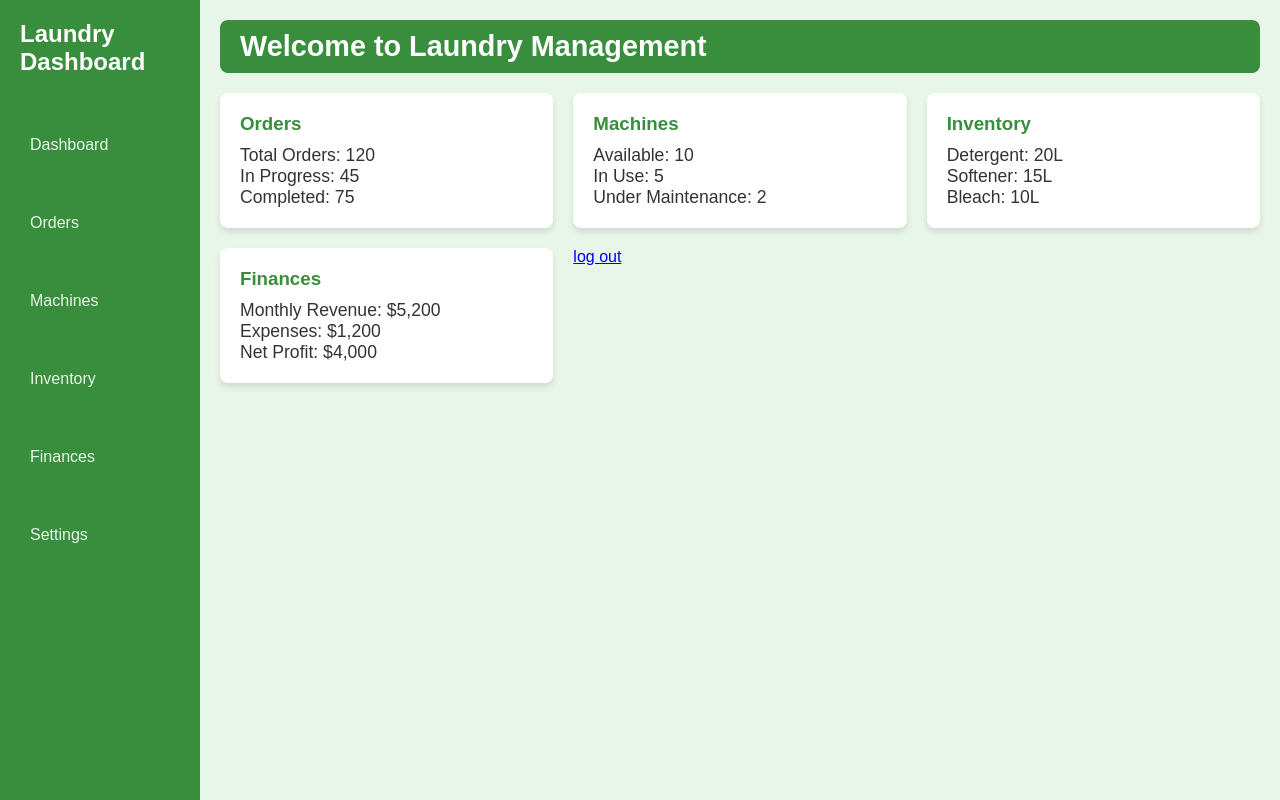
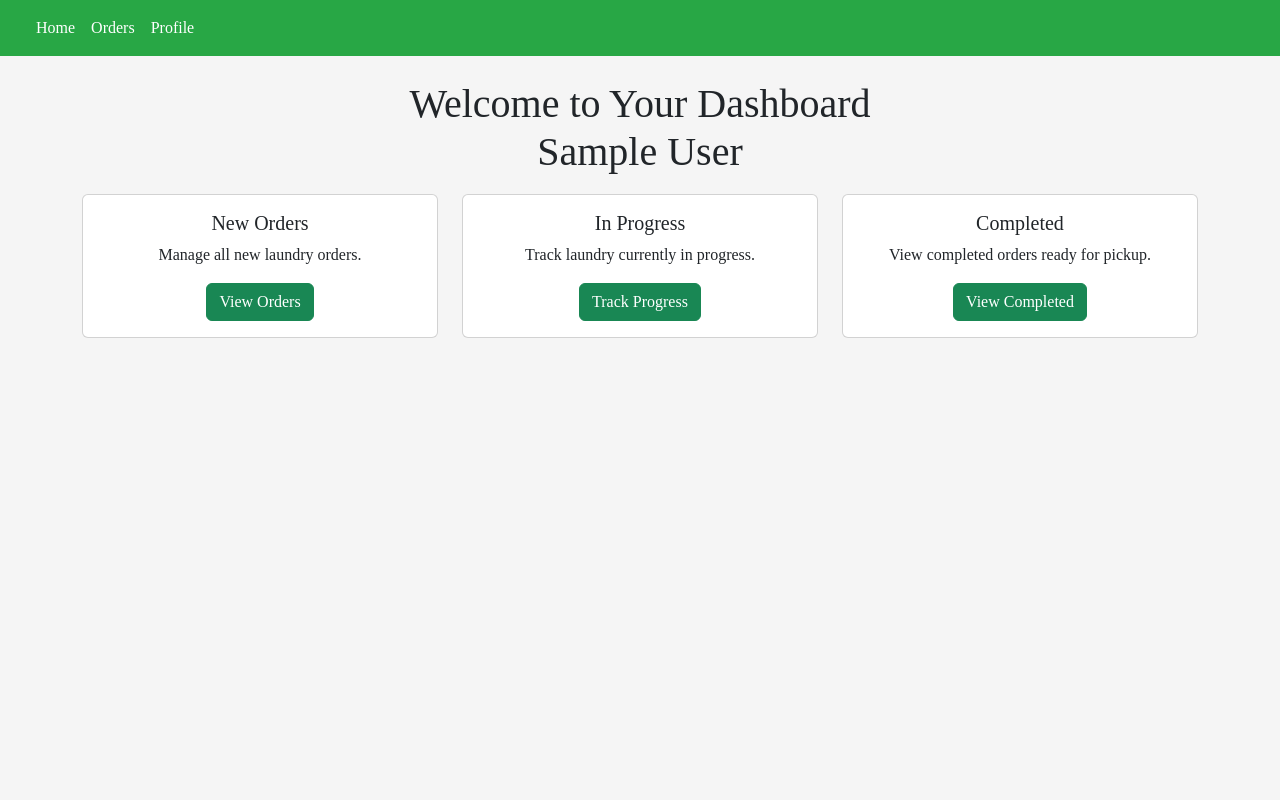
Before and after one commit to sadib520/easy_laundry, a Django app: page /dashboard/ in a window 1280 px wide. Run offline with Django 5.2, Linux system fonts and the light colour scheme; a user stored in the database is signed in; tables that the repository leaves empty hold one stand-in row (values such as "Sample post"); parts of the project's set-up code (start-up, migrations or seed data) failed here and were passed over.

Commit message:
dashboard and landing page changes

```diff
--- a/vp/dashboard/urls.py
+++ b/vp/dashboard/urls.py
@@ -3,5 +3,7 @@ from . import views
 
 urlpatterns = [
     path('dashboard/', views.dashboard, name = 'dash_path'),
+    path('dashboard/order', views.order, name='order_path'),
+    path('dashboard/profile', views.profile, name='profile_path'),
 
 ]
--- a/vp/dashboard/views.py
+++ b/vp/dashboard/views.py
@@ -1,10 +1,35 @@
 from django.shortcuts import render
 from django.contrib.auth.decorators import login_required
-
+from login.models import custom_user
 
 
 
 # Create your views here.
-@login_required()
+@login_required
 def dashboard(request):
-    return render(request, 'dash.html', {})
+    # user = request.user #*this is the currently logged in user. it is django's built i user model, but if you use a custom user model, it will be an instance of that custom model.
+    email = request.user.email
+    user_name = custom_user.objects.raw('select id, name from login_custom_user where email = %s', [email])   #!returns a queryset
+    name = None
+    for user in user_name:
+        name = user.name
+        break
+    print(name)
+    print(user.is_authenticated)
+    return render(request, 'dash/dash.html', {'name': name})
+
+
+def order(request):
+    return render(request, 'dash/order.html')
+
+
+def profile(request):
+    email = request.user.email
+    user_name = custom_user.objects.raw('select id, name, number from login_custom_user where email = %s', [email])
+
+    name = None
+    for user in user_name:
+        name = user.name
+        number = user.number
+        break
+    return render(request, 'dash/profile.html', {'name': name, 'number': number, 'email': email})
--- a/vp/home/views.py
+++ b/vp/home/views.py
@@ -13,8 +13,7 @@ def cards(request):
 def join(request):
     return render(request, 'landing/joinus.html')
 
-from django.http import HttpResponse
-from django.shortcuts import redirect, render
+
 
 def contact(request):
     if request.method == 'POST':
--- a/vp/templates/dash.html
+++ /dev/null
@@ -1,137 +0,0 @@
-<!DOCTYPE html>
-<html lang="en">
-<head>
-  <meta charset="UTF-8">
-  <meta name="viewport" content="width=device-width, initial-scale=1.0">
-  <title>Laundry Management Dashboard</title>
-  <style>
-    * {
-      margin: 0;
-      padding: 0;
-      box-sizing: border-box;
-      font-family: Arial, sans-serif;
-    }
-
-    body {
-      display: flex;
-      min-height: 100vh;
-      background-color: #e8f5e9; /* Light green background */
-      color: #333;
-    }
-
-    .sidebar {
-      width: 200px;
-      background-color: #388e3c; /* Dark green */
-      color: #fff;
-      padding: 20px;
-      display: flex;
-      flex-direction: column;
-      gap: 20px;
-    }
-
-    .sidebar h2 {
-      font-size: 1.5em;
-      margin-bottom: 20px;
-    }
-
-    .sidebar div {
-      font-size: 1em;
-      margin: 10px 0;
-      padding: 10px;
-      border-radius: 4px;
-      color: #e8f5e9; /* Lighter green text color */
-    }
-
-    .content {
-      flex-grow: 1;
-      padding: 20px;
-      display: flex;
-      flex-direction: column;
-      gap: 20px;
-    }
-
-    .header {
-      background-color: #388e3c; /* Dark green */
-      color: #fff;
-      padding: 10px 20px;
-      border-radius: 8px;
-    }
-
-    .header h1 {
-      font-size: 1.8em;
-    }
-
-    .grid-container {
-      display: grid;
-      grid-template-columns: repeat(auto-fit, minmax(250px, 1fr));
-      gap: 20px;
-    }
-
-    .card {
-      background-color: #fff;
-      padding: 20px;
-      border-radius: 8px;
-      box-shadow: 0 4px 6px rgba(0, 0, 0, 0.1);
-    }
-
-    .card h3 {
-      margin-bottom: 10px;
-      color: #388e3c; /* Dark green */
-    }
-
-    .card p {
-      font-size: 1.1em;
-    }
-  </style>
-</head>
-<body>
-
-  <div class="sidebar">
-    <h2>Laundry Dashboard</h2>
-    <div>Dashboard</div>
-    <div>Orders</div>
-    <div>Machines</div>
-    <div>Inventory</div>
-    <div>Finances</div>
-    <div>Settings</div>
-  </div>
-
-  <div class="content">
-    <div class="header">
-      <h1>Welcome to Laundry Management</h1>
-    </div>
-
-    <div class="grid-container">
-      <div class="card">
-        <h3>Orders</h3>
-        <p>Total Orders: 120</p>
-        <p>In Progress: 45</p>
-        <p>Completed: 75</p>
-      </div>
-      <div class="card">
-        <h3>Machines</h3>
-        <p>Available: 10</p>
-        <p>In Use: 5</p>
-        <p>Under Maintenance: 2</p>
-      </div>
-      <div class="card">
-        <h3>Inventory</h3>
-        <p>Detergent: 20L</p>
-        <p>Softener: 15L</p>
-        <p>Bleach: 10L</p>
-      </div>
-      <div class="card">
-        <h3>Finances</h3>
-        <p>Monthly Revenue: $5,200</p>
-        <p>Expenses: $1,200</p>
-        <p>Net Profit: $4,000</p>
-      </div>
-
-      <div>
-        <a href="{% url 'login_path'%}" class="btn btn-primary">log out</a>
-      </div>
-    </div>
-  </div>
-
-</body>
-</html>
--- /dev/null
+++ b/vp/templates/dash/dash.html
@@ -0,0 +1,89 @@
+<!DOCTYPE html>
+<html lang="en">
+<head>
+  <meta charset="UTF-8">
+  <meta name="viewport" content="width=device-width, initial-scale=1.0">
+  <title>Laundry Service Dashboard</title>
+  <link href="https://cdn.jsdelivr.net/npm/bootstrap@5.3.0/dist/css/bootstrap.min.css" rel="stylesheet">
+  <style>
+    body {
+      background-color: #f8f9fa;
+      font-family: fira code;
+      background-color: whitesmoke;
+    }
+    .navbar {
+      background-color: #28a745; /* Green color */
+    }
+    .navbar-brand, .nav-link {
+      color: white !important;
+    }
+    .card {
+      margin: 10px 0;
+    }
+  </style>
+</head>
+<body>
+  <nav class="navbar navbar-expand-lg navbar-dark">
+    <div class="container-fluid">
+      <a class="navbar-brand" href="#"></a>
+      <button class="navbar-toggler" type="button" data-bs-toggle="collapse" data-bs-target="#navbarNav" aria-controls="navbarNav" aria-expanded="false" aria-label="Toggle navigation">
+        <span class="navbar-toggler-icon"></span>
+      </button>
+      <div class="collapse navbar-collapse" id="navbarNav">
+        <ul class="navbar-nav">
+          <li class="nav-item">
+            <a class="nav-link active" href="{%url 'dash_path'%}">Home</a>
+          </li>
+          <li class="nav-item">
+            <a class="nav-link" href="{%url 'order_path'%}">Orders</a>
+          </li>
+          <li class="nav-item">
+            <a class="nav-link" href="{%url 'profile_path'%}">Profile</a>
+          </li>
+        </ul>
+      </div>
+    </div>
+  </nav>
+
+  <div class="container mt-4">
+    <h1 class="text-center">Welcome to Your Dashboard<br>{{name}}</h1>
+    <div class="row">
+      <div class="col-md-4">
+        <div class="card">
+          <div class="card-body text-center">
+            <h5 class="card-title">New Orders</h5>
+            <p class="card-text">Manage all new laundry orders.</p>
+            <button class="btn btn-success" onclick="handleAction('newOrders')">View Orders</button>
+          </div>
+        </div>
+      </div>
+      <div class="col-md-4">
+        <div class="card">
+          <div class="card-body text-center">
+            <h5 class="card-title">In Progress</h5>
+            <p class="card-text">Track laundry currently in progress.</p>
+            <button class="btn btn-success" onclick="handleAction('inProgress')">Track Progress</button>
+          </div>
+        </div>
+      </div>
+      <div class="col-md-4">
+        <div class="card">
+          <div class="card-body text-center">
+            <h5 class="card-title">Completed</h5>
+            <p class="card-text">View completed orders ready for pickup.</p>
+            <button class="btn btn-success" onclick="handleAction('completed')">View Completed</button>
+          </div>
+        </div>
+      </div>
+    </div>
+  </div>
+
+  <script>
+    function handleAction(action) {
+      alert('Button clicked for: ' + action);
+    }
+  </script>
+
+  <script src="https://cdn.jsdelivr.net/npm/bootstrap@5.3.0/dist/js/bootstrap.bundle.min.js"></script>
+</body>
+</html>
--- a/vp/templates/login.html
+++ b/vp/templates/login.html
@@ -59,17 +59,19 @@
         hr {
             width: 14%;
             margin: auto;
-            border: 1px solid #2e8bc0;
+            border: 1px solid #f2d121;
         }
 
         .btn-success {
-            background-color: #145da0;
+            background-color: #3d405b;
             color: white;
+            color: #efcd09;
             padding: 10px 20px;
             border: none;
             border-radius: 5px;
             cursor: pointer;
             font-size: 16px;
+            font-family: fira code monospace;
         }
 
         .btn-success:hover {
--- a/vp/washy/settings.py
+++ b/vp/washy/settings.py
@@ -144,5 +144,7 @@ STATICFILES_DIRS = [STATIC_DIR]
 DEFAULT_AUTO_FIELD = 'django.db.models.BigAutoField'
 
 LOGIN_URL = 'login_path'  # This matches your custom login URL's name
+LOGIN_REDIRECT_URL = 'dash_path'  # Redirects after login
+LOGOUT_REDIRECT_URL = 'login_path'
 
 AUTH_USER_MODEL = 'login.custom_user'
```
Also changed, not shown: vp/templates/dash/order.html (added, +89 -0 lines), vp/templates/dash/profile.html (added, +93 -0 lines), vp/templates/landing/home.html (+36 -23 lines), vp/templates/reg.html (+9 -5 lines), vp/static/images/github.svg (added).
